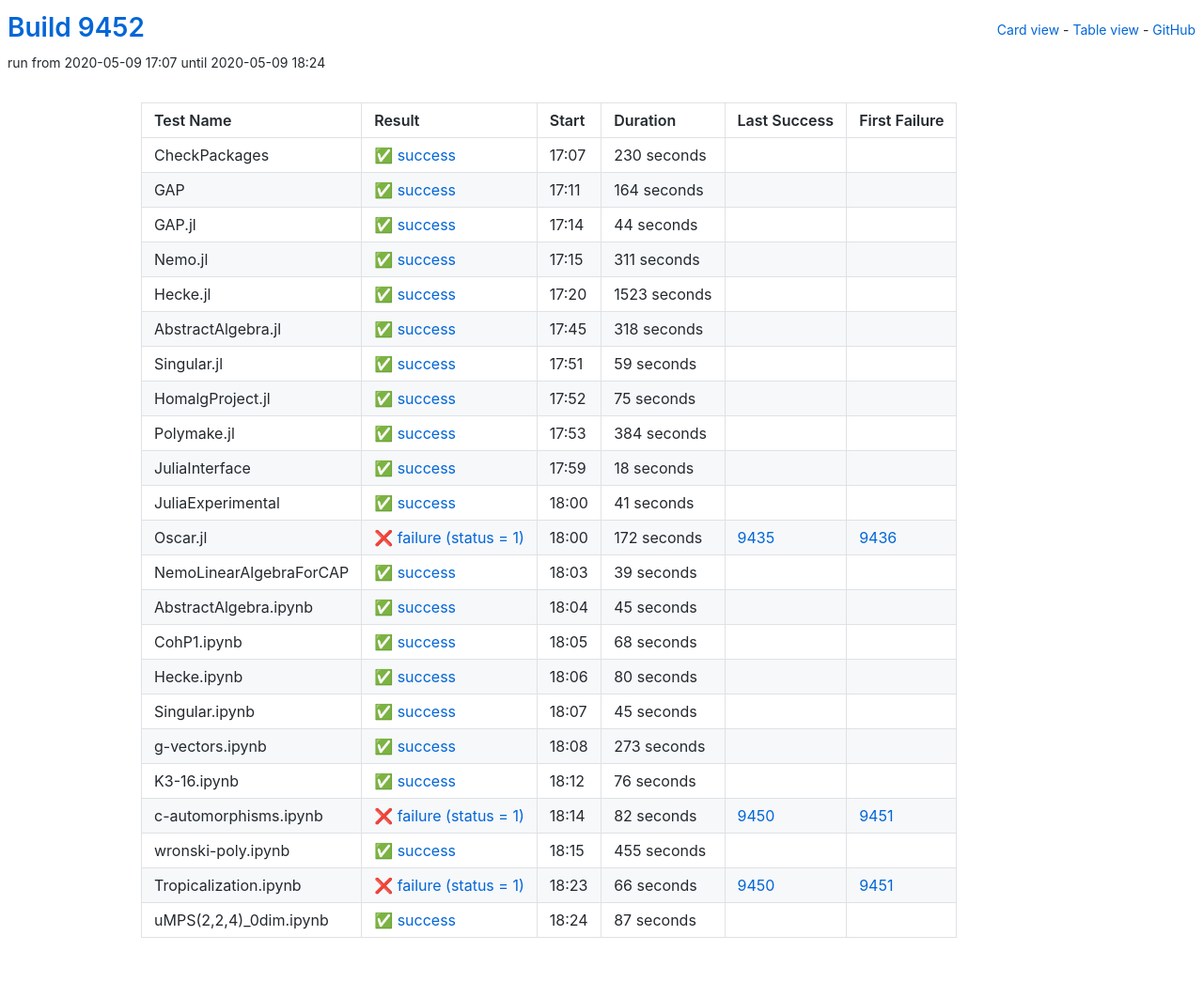
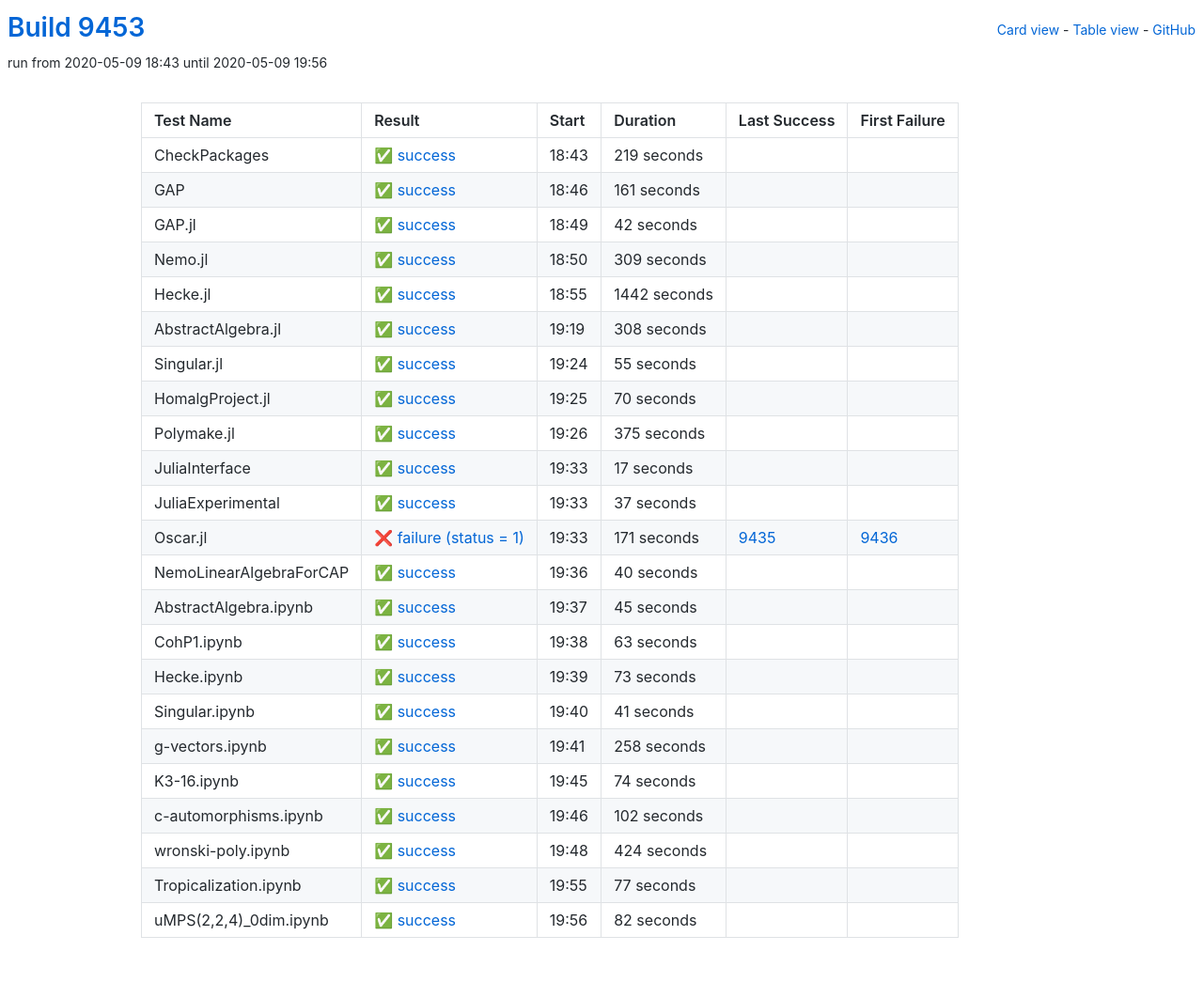
Before and after one commit to oscar-system/oscar-ci-status, a Jekyll site: the page built from table.html, in a window 1280 px wide. Shown: the whole page at 94% size. Built offline with Jekyll 4.4.1, drawn with Linux system fonts in a browser that asks for light colours.

Commit message:
Build 9453

```diff
--- a/_data/ci.yml
+++ b/_data/ci.yml
@@ -1,161 +1,161 @@
-build: 9452
-build_url: https://oscarci.mathematik.uni-kl.de/job/oscar/9452/
+build: 9453
+build_url: https://oscarci.mathematik.uni-kl.de/job/oscar/9453/
 job: oscar
 tests:
-- duration: 230
+- duration: 219
   exitcode: 0
   first_failure: false
   first_failure_url: null
   id: checkpackages
   last_success: false
   last_success_url: null
-  log: https://oscarci.mathematik.uni-kl.de/job/oscar/9452/artifact/logs/build-9452/CheckPackages.log
+  log: https://oscarci.mathematik.uni-kl.de/job/oscar/9453/artifact/logs/build-9453/CheckPackages.log
   name: CheckPackages
-  start: 2020-05-09 17:07
+  start: 2020-05-09 18:43
   status: success
   success: true
-- duration: 164
+- duration: 161
   exitcode: 0
   first_failure: false
   first_failure_url: null
   id: gap
   last_success: false
   last_success_url: null
-  log: https://oscarci.mathematik.uni-kl.de/job/oscar/9452/artifact/logs/build-9452/GAP.log
+  log: https://oscarci.mathematik.uni-kl.de/job/oscar/9453/artifact/logs/build-9453/GAP.log
   name: GAP
-  start: 2020-05-09 17:11
+  start: 2020-05-09 18:46
   status: success
   success: true
-- duration: 44
+- duration: 42
   exitcode: 0
   first_failure: false
   first_failure_url: null
   id: gap-jl
   last_success: false
   last_success_url: null
-  log: https://oscarci.mathematik.uni-kl.de/job/oscar/9452/artifact/logs/build-9452/GAP.jl.log
+  log: https://oscarci.mathematik.uni-kl.de/job/oscar/9453/artifact/logs/build-9453/GAP.jl.log
   name: GAP.jl
-  start: 2020-05-09 17:14
+  start: 2020-05-09 18:49
   status: success
   success: true
-- duration: 311
+- duration: 309
   exitcode: 0
   first_failure: false
   first_failure_url: null
   id: nemo-jl
   last_success: false
   last_success_url: null
-  log: https://oscarci.mathematik.uni-kl.de/job/oscar/9452/artifact/logs/build-9452/Nemo.jl.log
+  log: https://oscarci.mathematik.uni-kl.de/job/oscar/9453/artifact/logs/build-9453/Nemo.jl.log
   name: Nemo.jl
-  start: 2020-05-09 17:15
+  start: 2020-05-09 18:50
   status: success
   success: true
-- duration: 1523
+- duration: 1442
   exitcode: 0
   first_failure: false
   first_failure_url: null
   id: hecke-jl
   last_success: false
   last_success_url: null
-  log: https://oscarci.mathematik.uni-kl.de/job/oscar/9452/artifact/logs/build-9452/Hecke.jl.log
+  log: https://oscarci.mathematik.uni-kl.de/job/oscar/9453/artifact/logs/build-9453/Hecke.jl.log
   name: Hecke.jl
-  start: 2020-05-09 17:20
+  start: 2020-05-09 18:55
   status: success
   success: true
-- duration: 318
+- duration: 308
   exitcode: 0
   first_failure: false
   first_failure_url: null
   id: abstractalgebra-jl
   last_success: false
   last_success_url: null
-  log: https://oscarci.mathematik.uni-kl.de/job/oscar/9452/artifact/logs/build-9452/AbstractAlgebra.jl.log
+  log: https://oscarci.mathematik.uni-kl.de/job/oscar/9453/artifact/logs/build-9453/AbstractAlgebra.jl.log
   name: AbstractAlgebra.jl
-  start: 2020-05-09 17:45
+  start: 2020-05-09 19:19
   status: success
   success: true
-- duration: 59
+- duration: 55
   exitcode: 0
   first_failure: false
   first_failure_url: null
   id: singular-jl
   last_success: false
   last_success_url: null
-  log: https://oscarci.mathematik.uni-kl.de/job/oscar/9452/artifact/logs/build-9452/Singular.jl.log
+  log: https://oscarci.mathematik.uni-kl.de/job/oscar/9453/artifact/logs/build-9453/Singular.jl.log
   name: Singular.jl
-  start: 2020-05-09 17:51
+  start: 2020-05-09 19:24
   status: success
   success: true
-- duration: 75
+- duration: 70
   exitcode: 0
   first_failure: false
   first_failure_url: null
   id: homalgproject-jl
   last_success: false
   last_success_url: null
-  log: https://oscarci.mathematik.uni-kl.de/job/oscar/9452/artifact/logs/build-9452/HomalgProject.jl.log
+  log: https://oscarci.mathematik.uni-kl.de/job/oscar/9453/artifact/logs/build-9453/HomalgProject.jl.log
   name: HomalgProject.jl
-  start: 2020-05-09 17:52
+  start: 2020-05-09 19:25
   status: success
   success: true
-- duration: 384
+- duration: 375
   exitcode: 0
   first_failure: false
   first_failure_url: null
   id: polymake-jl
   last_success: false
   last_success_url: null
-  log: https://oscarci.mathematik.uni-kl.de/job/oscar/9452/artifact/logs/build-9452/Polymake.jl.log
+  log: https://oscarci.mathematik.uni-kl.de/job/oscar/9453/artifact/logs/build-9453/Polymake.jl.log
   name: Polymake.jl
-  start: 2020-05-09 17:53
+  start: 2020-05-09 19:26
   status: success
   success: true
-- duration: 18
+- duration: 17
   exitcode: 0
   first_failure: false
   first_failure_url: null
   id: juliainterface
   last_success: false
   last_success_url: null
-  log: https://oscarci.mathematik.uni-kl.de/job/oscar/9452/artifact/logs/build-9452/JuliaInterface.log
+  log: https://oscarci.mathematik.uni-kl.de/job/oscar/9453/artifact/logs/build-9453/JuliaInterface.log
   name: JuliaInterface
-  start: 2020-05-09 17:59
+  start: 2020-05-09 19:33
   status: success
   success: true
-- duration: 41
+- duration: 37
   exitcode: 0
   first_failure: false
   first_failure_url: null
   id: juliaexperimental
   last_success: false
   last_success_url: null
-  log: https://oscarci.mathematik.uni-kl.de/job/oscar/9452/artifact/logs/build-9452/JuliaExperimental.log
+  log: https://oscarci.mathematik.uni-kl.de/job/oscar/9453/artifact/logs/build-9453/JuliaExperimental.log
   name: JuliaExperimental
-  start: 2020-05-09 18:00
+  start: 2020-05-09 19:33
   status: success
   success: true
-- duration: 172
+- duration: 171
   exitcode: 1
   first_failure: 9436
   first_failure_url: https://oscarci.mathematik.uni-kl.de/job/oscar/9436/
   id: oscar-jl
   last_success: 9435
   last_success_url: https://oscarci.mathematik.uni-kl.de/job/oscar/9435/
-  log: https://oscarci.mathematik.uni-kl.de/job/oscar/9452/artifact/logs/build-9452/Oscar.jl.log
+  log: https://oscarci.mathematik.uni-kl.de/job/oscar/9453/artifact/logs/build-9453/Oscar.jl.log
   name: Oscar.jl
-  start: 2020-05-09 18:00
+  start: 2020-05-09 19:33
   status: failure
   success: false
-- duration: 39
+- duration: 40
   exitcode: 0
   first_failure: false
   first_failure_url: null
   id: nemolinearalgebraforcap
   last_success: false
   last_success_url: null
-  log: https://oscarci.mathematik.uni-kl.de/job/oscar/9452/artifact/logs/build-9452/NemoLinearAlgebraForCAP.log
+  log: https://oscarci.mathematik.uni-kl.de/job/oscar/9453/artifact/logs/build-9453/NemoLinearAlgebraForCAP.log
   name: NemoLinearAlgebraForCAP
-  start: 2020-05-09 18:03
+  start: 2020-05-09 19:36
   status: success
   success: true
 - duration: 45
@@ -165,116 +165,116 @@
   id: abstractalgebra-ipynb
   last_success: false
   last_success_url: null
-  log: https://oscarci.mathematik.uni-kl.de/job/oscar/9452/artifact/logs/build-9452/AbstractAlgebra.ipynb.log
+  log: https://oscarci.mathematik.uni-kl.de/job/oscar/9453/artifact/logs/build-9453/AbstractAlgebra.ipynb.log
   name: AbstractAlgebra.ipynb
-  start: 2020-05-09 18:04
+  start: 2020-05-09 19:37
   status: success
   success: true
-- duration: 68
+- duration: 63
   exitcode: 0
   first_failure: false
   first_failure_url: null
   id: cohp1-ipynb
   last_success: false
   last_success_url: null
-  log: https://oscarci.mathematik.uni-kl.de/job/oscar/9452/artifact/logs/build-9452/CohP1.ipynb.log
+  log: https://oscarci.mathematik.uni-kl.de/job/oscar/9453/artifact/logs/build-9453/CohP1.ipynb.log
   name: CohP1.ipynb
-  start: 2020-05-09 18:05
+  start: 2020-05-09 19:38
   status: success
   success: true
-- duration: 80
+- duration: 73
   exitcode: 0
   first_failure: false
   first_failure_url: null
   id: hecke-ipynb
   last_success: false
   last_success_url: null
-  log: https://oscarci.mathematik.uni-kl.de/job/oscar/9452/artifact/logs/build-9452/Hecke.ipynb.log
+  log: https://oscarci.mathematik.uni-kl.de/job/oscar/9453/artifact/logs/build-9453/Hecke.ipynb.log
   name: Hecke.ipynb
-  start: 2020-05-09 18:06
+  start: 2020-05-09 19:39
   status: success
   success: true
-- duration: 45
+- duration: 41
   exitcode: 0
   first_failure: false
   first_failure_url: null
   id: singular-ipynb
   last_success: false
   last_success_url: null
-  log: https://oscarci.mathematik.uni-kl.de/job/oscar/9452/artifact/logs/build-9452/Singular.ipynb.log
+  log: https://oscarci.mathematik.uni-kl.de/job/oscar/9453/artifact/logs/build-9453/Singular.ipynb.log
   name: Singular.ipynb
-  start: 2020-05-09 18:07
+  start: 2020-05-09 19:40
   status: success
   success: true
-- duration: 273
+- duration: 258
   exitcode: 0
   first_failure: false
   first_failure_url: null
   id: g-vectors-ipynb
   last_success: false
   last_success_url: null
-  log: https://oscarci.mathematik.uni-kl.de/job/oscar/9452/artifact/logs/build-9452/g-vectors.ipynb.log
+  log: https://oscarci.mathematik.uni-kl.de/job/oscar/9453/artifact/logs/build-9453/g-vectors.ipynb.log
   name: g-vectors.ipynb
-  start: 2020-05-09 18:08
+  start: 2020-05-09 19:41
   status: success
   success: true
-- duration: 76
+- duration: 74
   exitcode: 0
   first_failure: false
   first_failure_url: null
   id: k3-16-ipynb
   last_success: false
   last_success_url: null
-  log: https://oscarci.mathematik.uni-kl.de/job/oscar/9452/artifact/logs/build-9452/K3-16.ipynb.log
+  log: https://oscarci.mathematik.uni-kl.de/job/oscar/9453/artifact/logs/build-9453/K3-16.ipynb.log
   name: K3-16.ipynb
-  start: 2020-05-09 18:12
+  start: 2020-05-09 19:45
   status: success
   success: true
-- duration: 82
-  exitcode: 1
-  first_failure: 9451
-  first_failure_url: https://oscarci.mathematik.uni-kl.de/job/oscar/9451/
+- duration: 102
+  exitcode: 0
+  first_failure: false
+  first_failure_url: null
   id: c-automorphisms-ipynb
-  last_success: 9450
-  last_success_url: https://oscarci.mathematik.uni-kl.de/job/oscar/9450/
-  log: https://oscarci.mathematik.uni-kl.de/job/oscar/9452/artifact/logs/build-9452/c-automorphisms.ipynb.log
+  last_success: false
+  last_success_url: null
+  log: https://oscarci.mathematik.uni-kl.de/job/oscar/9453/artifact/logs/build-9453/c-automorphisms.ipynb.log
   name: c-automorphisms.ipynb
-  start: 2020-05-09 18:14
-  status: failure
-  success: false
-- duration: 455
+  start: 2020-05-09 19:46
+  status: success
+  success: true
+- duration: 424
   exitcode: 0
   first_failure: false
   first_failure_url: null
   id: wronski-poly-ipynb
   last_success: false
   last_success_url: null
-  log: https://oscarci.mathematik.uni-kl.de/job/oscar/9452/artifact/logs/build-9452/wronski-poly.ipynb.log
+  log: https://oscarci.mathematik.uni-kl.de/job/oscar/9453/artifact/logs/build-9453/wronski-poly.ipynb.log
   name: wronski-poly.ipynb
-  start: 2020-05-09 18:15
+  start: 2020-05-09 19:48
   status: success
   success: true
-- duration: 66
-  exitcode: 1
-  first_failure: 9451
-  first_failure_url: https://oscarci.mathematik.uni-kl.de/job/oscar/9451/
+- duration: 77
+  exitcode: 0
+  first_failure: false
+  first_failure_url: null
   id: tropicalization-ipynb
-  last_success: 9450
-  last_success_url: https://oscarci.mathematik.uni-kl.de/job/oscar/9450/
-  log: https://oscarci.mathematik.uni-kl.de/job/oscar/9452/artifact/logs/build-9452/Tropicalization.ipynb.log
+  last_success: false
+  last_success_url: null
+  log: https://oscarci.mathematik.uni-kl.de/job/oscar/9453/artifact/logs/build-9453/Tropicalization.ipynb.log
   name: Tropicalization.ipynb
-  start: 2020-05-09 18:23
-  status: failure
-  success: false
-- duration: 87
+  start: 2020-05-09 19:55
+  status: success
+  success: true
+- duration: 82
   exitcode: 0
   first_failure: false
   first_failure_url: null
   id: umps-2-2-4-0dim-ipynb
   last_success: false
   last_success_url: null
-  log: https://oscarci.mathematik.uni-kl.de/job/oscar/9452/artifact/logs/build-9452/uMPS-2-2-4-_0dim.ipynb.log
+  log: https://oscarci.mathematik.uni-kl.de/job/oscar/9453/artifact/logs/build-9453/uMPS-2-2-4-_0dim.ipynb.log
   name: uMPS(2,2,4)_0dim.ipynb
-  start: 2020-05-09 18:24
+  start: 2020-05-09 19:56
   status: success
   success: true
```
Also changed, not shown: README.md.
